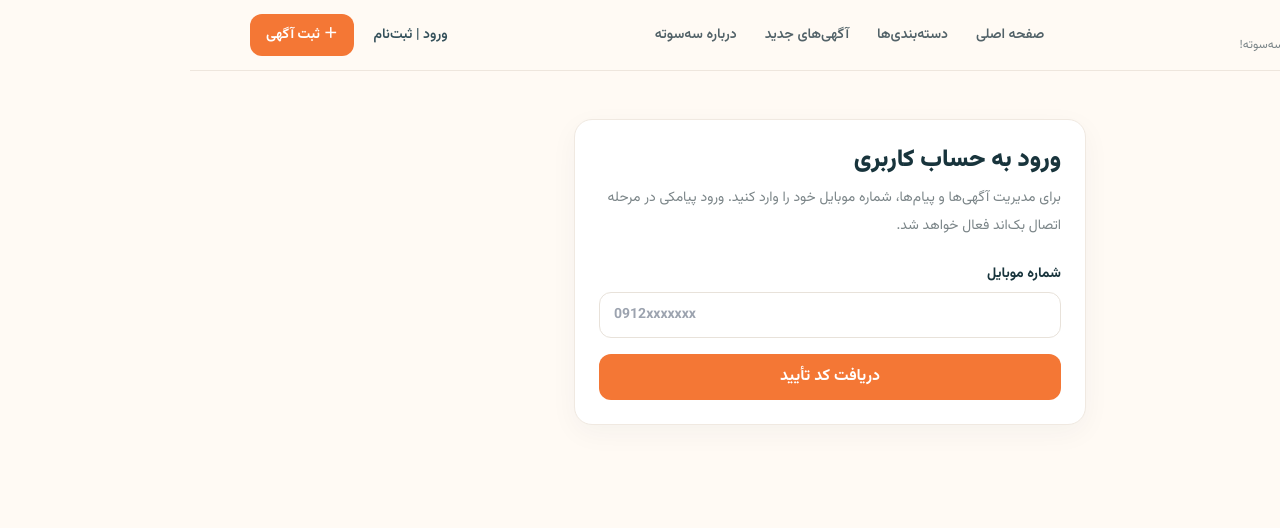
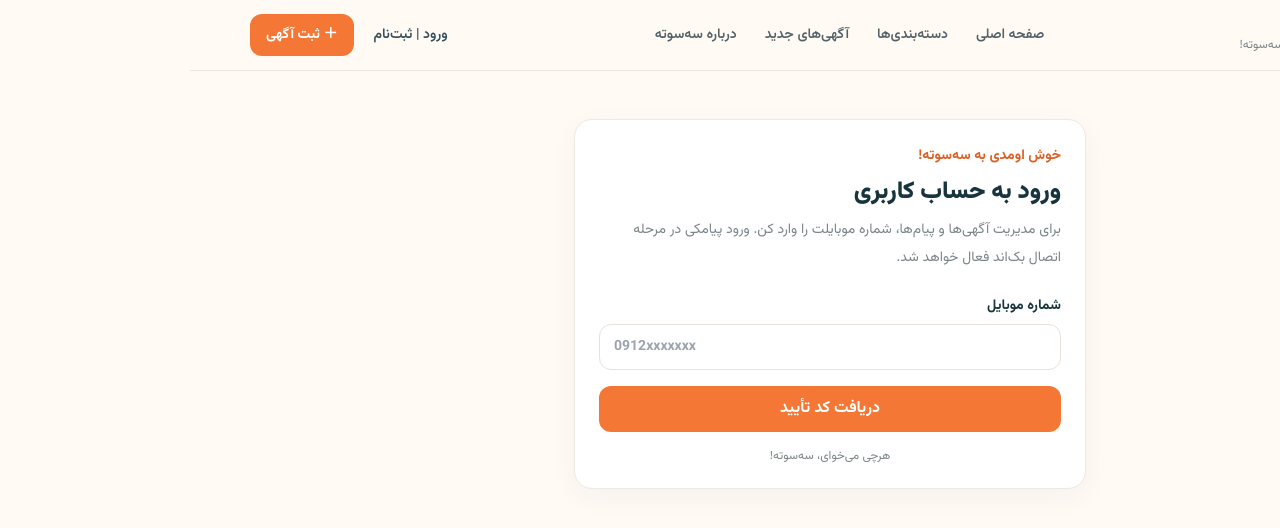
Before and after one commit to 9wfw2kb6t6-ops/iran-classifieds, a Next.js app: page /account in a window 1280 px wide. Shown: the top 528 px of the page. Built offline with nearby package versions, Linux system fonts and the light colour scheme.

Commit message:
Align account page copy with Se Soto brand

```diff
--- a/app/account/page.tsx
+++ b/app/account/page.tsx
@@ -1,5 +1,5 @@
 "use client";
 import Header from "@/components/Header";
 export default function Account() {
- return <><Header/><main className="container max-w-lg py-12"><div className="card p-6"><h1 className="text-2xl font-black">ورود به حساب کاربری</h1><p className="mt-2 text-sm leading-7 text-muted">برای مدیریت آگهی‌ها و پیام‌ها، شماره موبایل خود را وارد کنید. ورود پیامکی در مرحله اتصال بک‌اند فعال خواهد شد.</p><label className="mt-6 block text-sm font-bold">شماره موبایل<input className="field mt-2" dir="ltr" placeholder="0912xxxxxxx"/></label><button className="btn btn-primary mt-4 w-full" onClick={()=>alert("ورود پیامکی هنوز به سرویس OTP متصل نشده است.")}>دریافت کد تأیید</button></div></main></>;
+ return <><Header/><main className="container max-w-lg py-12"><div className="card p-6"><span className="text-sm font-bold text-brand">خوش اومدی به سه‌سوته!</span><h1 className="mt-2 text-2xl font-black">ورود به حساب کاربری</h1><p className="mt-2 text-sm leading-7 text-muted">برای مدیریت آگهی‌ها و پیام‌ها، شماره موبایلت را وارد کن. ورود پیامکی در مرحله اتصال بک‌اند فعال خواهد شد.</p><label className="mt-6 block text-sm font-bold">شماره موبایل<input className="field mt-2" dir="ltr" placeholder="0912xxxxxxx"/></label><button className="btn btn-primary mt-4 w-full" onClick={()=>alert("ورود پیامکی هنوز به سرویس OTP متصل نشده است.")}>دریافت کد تأیید</button><p className="mt-4 text-center text-xs text-muted">هرچی می‌خوای، سه‌سوته!</p></div></main></>;
 }
```
